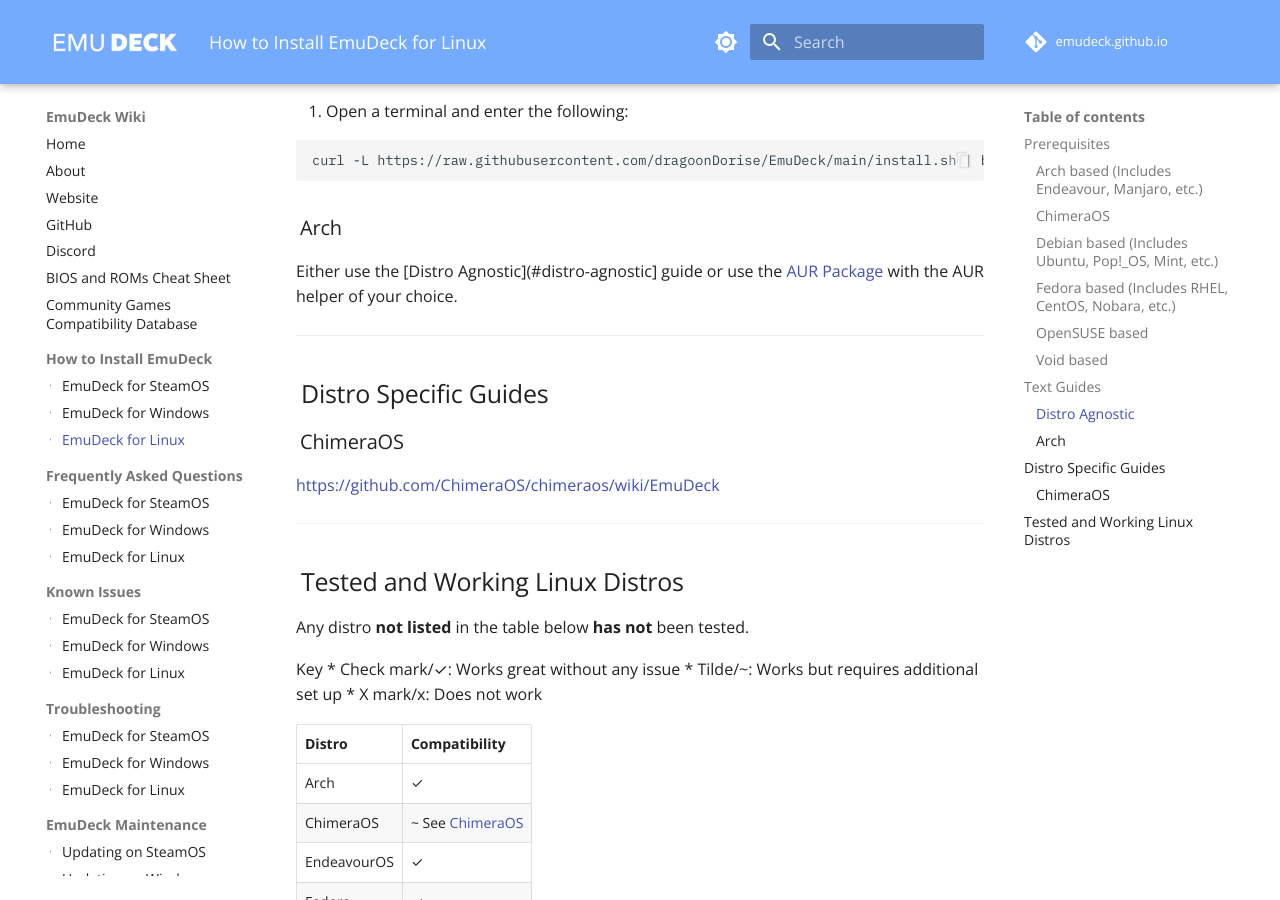
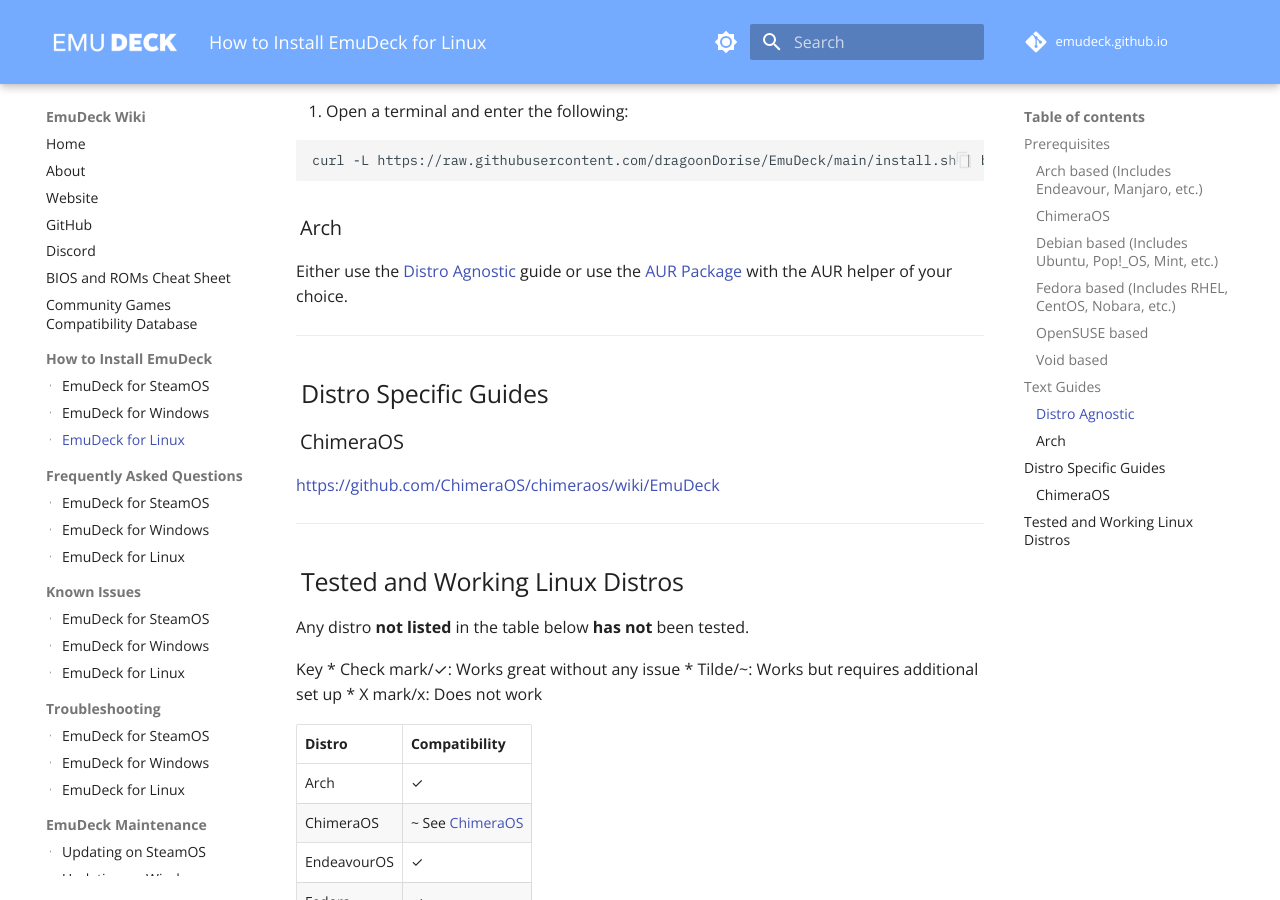
Before and after one commit to EmuDeck/emudeck.github.io, an MkDocs documentation site: the page built from docs/how-to-install-emudeck/linux/index.md, in a window 1280 px wide and 900 px high, scrolled down 1829 px. Built offline with MkDocs 1.6.1 and Material for MkDocs 9.7.7, drawn with Linux system fonts in a browser that asks for light colours; comment, search, counter and statistics services are not loaded; some of the changed lines change nothing that is shown.

Commit message:
[Fix] Broken link

```diff
--- a/docs/how-to-install-emudeck/linux/index.md
+++ b/docs/how-to-install-emudeck/linux/index.md
@@ -62,7 +62,7 @@
 
 ### Arch
 
-Either use the [Distro Agnostic](#distro-agnostic] guide or use the [AUR Package](https://aur.archlinux.org/packages/emudeck) with the AUR helper of your choice.
+Either use the [Distro Agnostic](#distro-agnostic) guide or use the [AUR Package](https://aur.archlinux.org/packages/emudeck) with the AUR helper of your choice.
 
 ***
 
```
